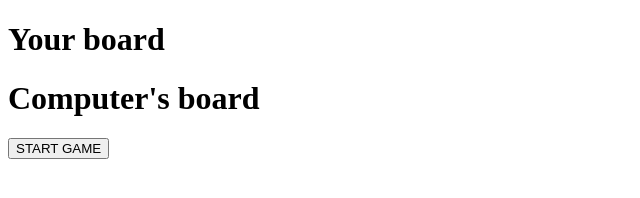
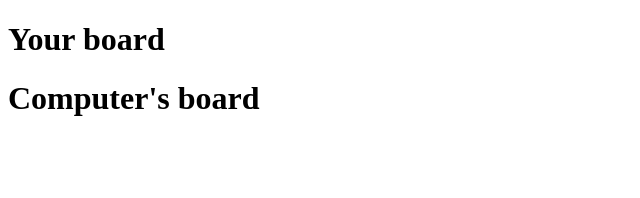
Before and after one commit to rgb-katana/odin-battleship, a plain HTML site: page index.html in a window 1280 px wide. Shown: the whole page, without its empty margins (0-640 px from the left). Drawn offline with Linux system fonts and the light colour scheme.

Commit message:
finish 2

```diff
--- a/index.html
+++ b/index.html
@@ -11,6 +11,10 @@
   <body>
     <div class="content">
       <header class="header"></header>
+      <!-- <div class="end">
+        <div class="end__message">You won</div>
+        <button class="end__replay">Play again</button>
+      </div> -->
       <main class="app">
         <div class="app__left">
           <h1 class="app__text">Your board</h1>
@@ -22,7 +26,6 @@
         </div>
       </main>
       <div class="controls">
-        <button class="controls__button">START GAME</button>
         <!-- <form action="#" class="form">
           <p class="form__message">
             Place your ships!<br />
```
